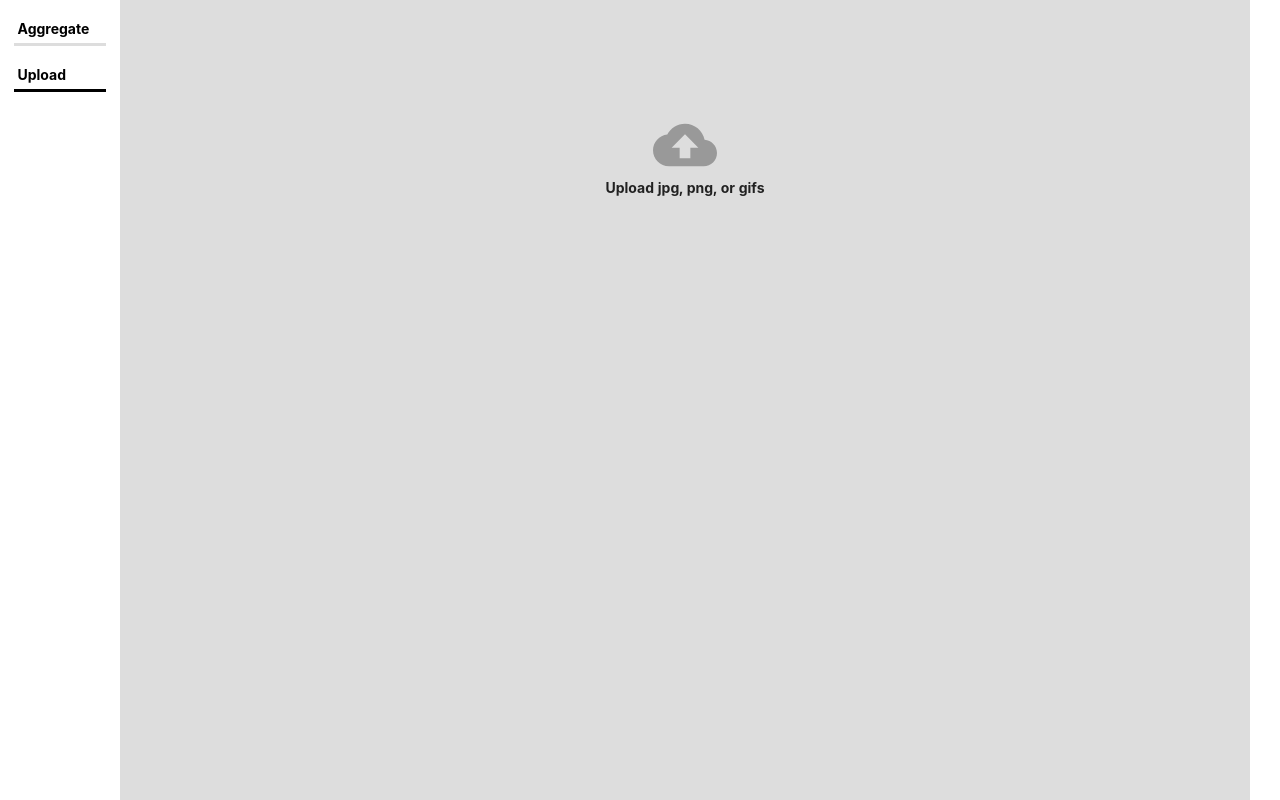
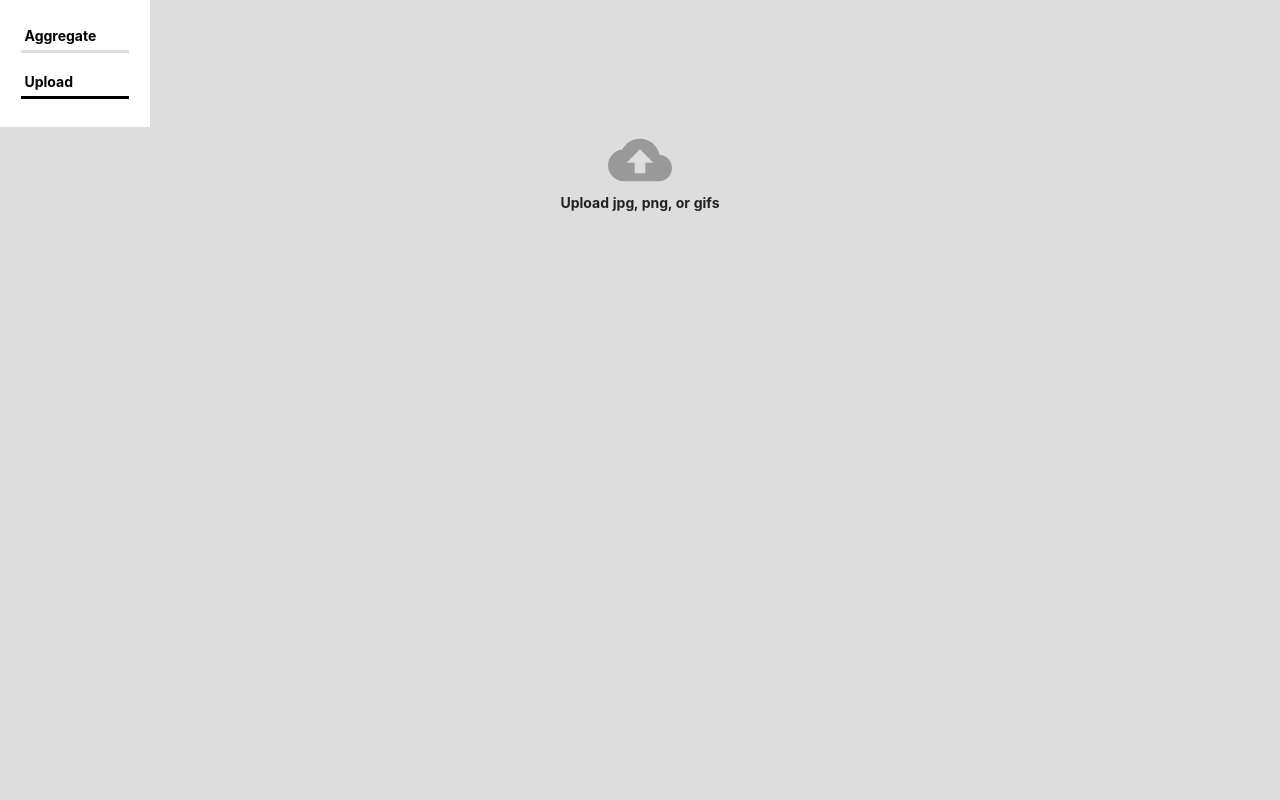
Before and after one commit to quilime/sift.elev.us-app, a React (Create React App) app: page /upload in a window 1280 px wide. Built offline with nearby package versions, Linux system fonts and the light colour scheme.

Commit message:
Some styles

```diff
--- a/src/components/Dropzone.js
+++ b/src/components/Dropzone.js
@@ -10,15 +10,12 @@ const Title = styled.div `
 const DropzoneElem = styled.div `
   position:absolute;
   top:0;
+  left:0;
   background:#ddd;
-  left:120px;
   align-items: center;
   justify-content: center;
   height:100%;
-  width: calc(100% - 150px);
-  width: -moz-calc(100% - 150px);
-  width: -webkit-calc(100% - 150px);
-  width: -o-calc(100% - 150px);
+  width:100%;
 `;
 
 class Dropzone extends Component {
--- a/src/components/Nav.js
+++ b/src/components/Nav.js
@@ -7,8 +7,11 @@ const Wrapper = styled.div `
   position: absolute;
   top: 0;
   left: 0;
-  width:120px;
-  height:100%;
+  width:150px;
+  z-index:1000;
+  background:#fff;
+  padding:0.5em;
+  padding-bottom:1em;
 
   a {
     color:#000;
```
